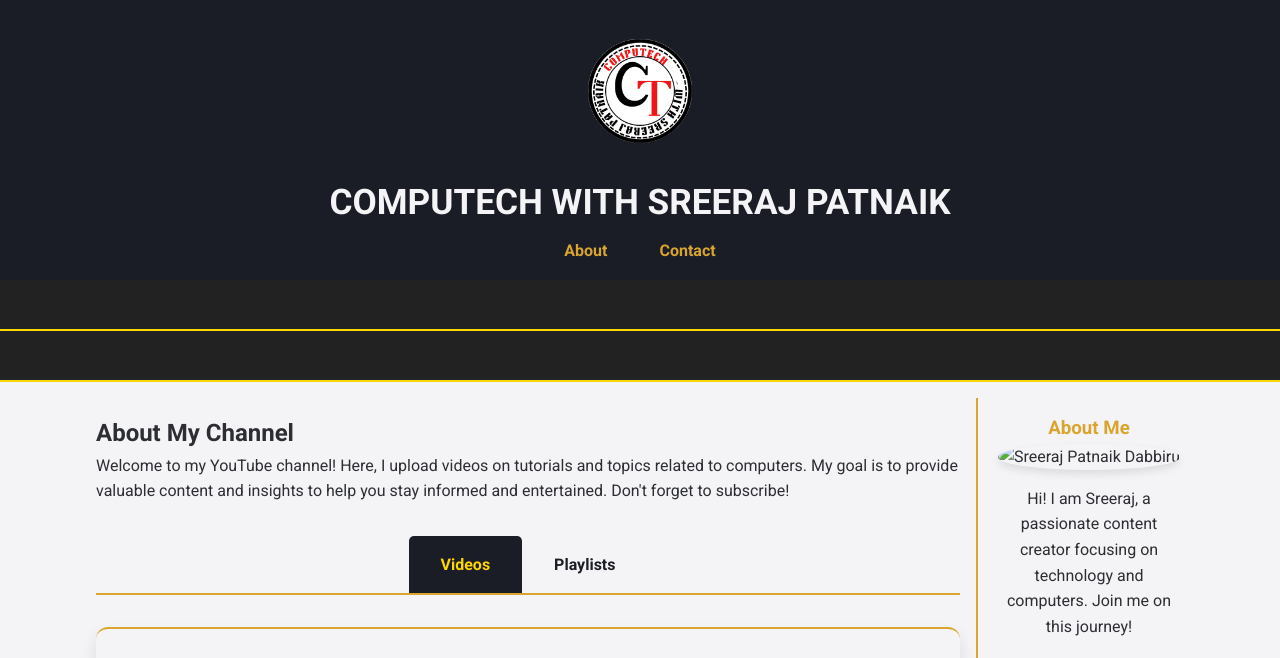
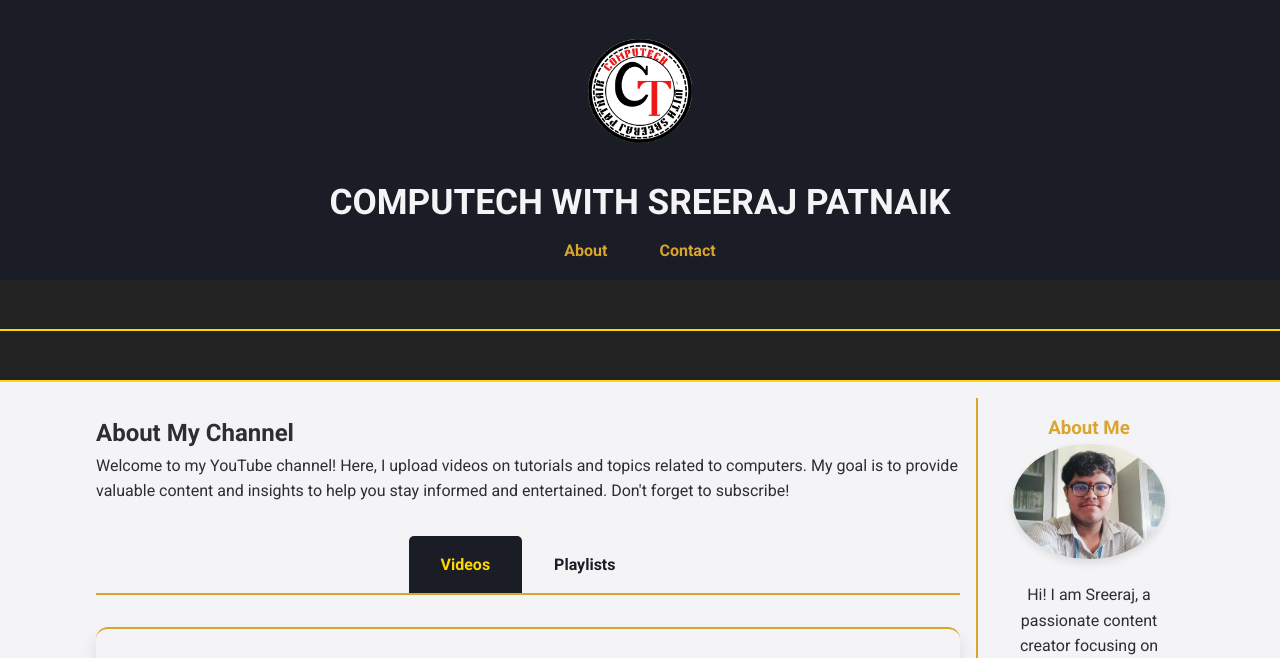
Before and after one commit to sreeraj-patnaik/computech, a plain HTML site: page index.html in a window 1280 px wide. Shown: the top 658 px of the page. Drawn offline with Linux system fonts and the light colour scheme.

Commit message:
Update index.html

```diff
--- a/index.html
+++ b/index.html
@@ -293,7 +293,7 @@
 
     <aside class="about-host">
         <h3>About Me</h3>
-        <img src="images/profile.jpg" alt="Sreeraj Patnaik Dabbiru">
+        <img src="me.jpg" alt="Sreeraj Patnaik Dabbiru">
         <p>Hi! I am Sreeraj, a passionate content creator focusing on technology and computers. Join me on this journey!</p>
     </aside>
 </main>
```
